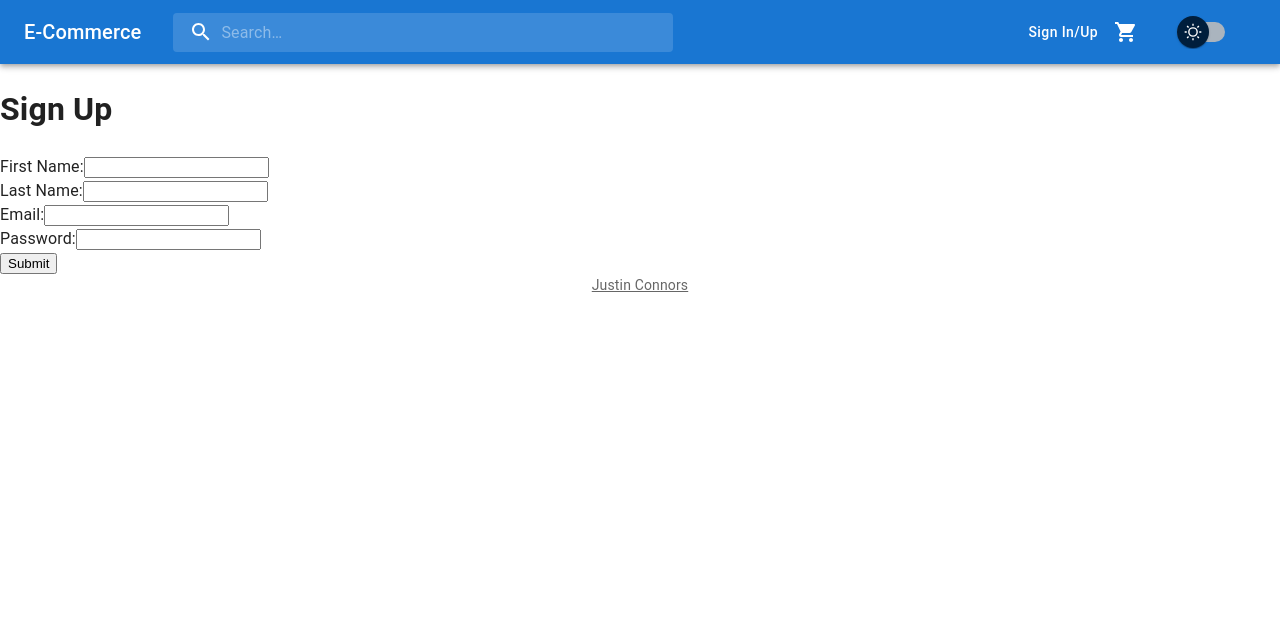
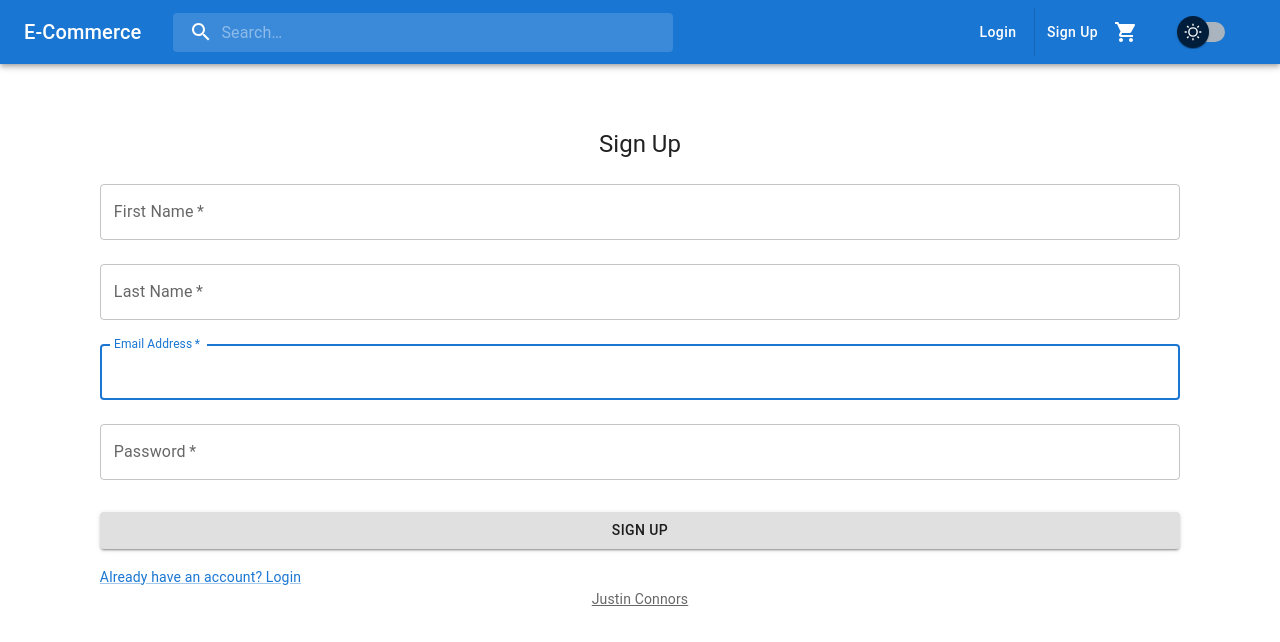
Before and after one commit to Justin-Connors/e-commerce-site, a React (Create React App) app in the folder client/: page /signup in a window 1280 px wide. Shown: the top 642 px of the page. Built offline with nearby package versions, Linux system fonts and the light colour scheme.

Commit message:
login and sign up page creation, changes to navbar

```diff
--- a/client/src/components/Nav/index.js
+++ b/client/src/components/Nav/index.js
@@ -1,5 +1,14 @@
 import React, { useState } from "react";
-import { AppBar, Toolbar, Typography, Button, IconButton } from "@mui/material";
+import { useNavigate } from "react-router-dom";
+import auth from "../../utils/auth";
+import {
+  AppBar,
+  Toolbar,
+  Typography,
+  Button,
+  IconButton,
+  Divider,
+} from "@mui/material";
 import { styled, alpha } from "@mui/material/styles";
 import SearchIcon from "@mui/icons-material/Search";
 import CartIcon from "@mui/icons-material/ShoppingCart";
@@ -67,6 +76,13 @@
 };
 
 const Nav = () => {
+  const navigate = useNavigate();
+
+  const logout = () => {
+    auth.logout();
+    navigate("/");
+  };
+
   return (
     <AppBar position="static">
       <Toolbar style={{ justifyContent: "flex-end" }}>
@@ -87,13 +103,20 @@
             inputProps={{ "aria-label": "search" }}
           />
         </Search>
-        {/* {user.loggedIn ? (
-          <Button color="inherit">Profile</Button>
-        ) : (
-          <Button color="inherit">Sign In/Up</Button>
-        )} */}
-        <Button color="inherit" style={{ textTransform: "none" }}>
-          Sign In/Up
+        <Button
+          color="inherit"
+          style={{ textTransform: "none", marginRight: "0.25rem" }}
+          onClick={() => navigate("/login")}
+        >
+          Login
+        </Button>
+        <Divider orientation="vertical" flexItem variant="middle" />
+        <Button
+          color="inherit"
+          style={{ textTransform: "none", marginLeft: "0.25rem" }}
+          onClick={() => navigate("/signup")}
+        >
+          Sign Up
         </Button>
         <IconButton color="inherit">
           <CartIcon />
--- a/client/src/pages/Login/index.js
+++ b/client/src/pages/Login/index.js
@@ -1,21 +1,92 @@
-import React from "react";
+import * as React from "react";
+import { useNavigate } from "react-router-dom";
+import Button from "@mui/material/Button";
+import TextField from "@mui/material/TextField";
+import FormControlLabel from "@mui/material/FormControlLabel";
+import Checkbox from "@mui/material/Checkbox";
+import Link from "@mui/material/Link";
+import Grid from "@mui/material/Grid";
+import Box from "@mui/material/Box";
+import Typography from "@mui/material/Typography";
 
 const Login = () => {
+  const navigate = useNavigate();
+
+  const handleSubmit = (event) => {
+    event.preventDefault();
+    const data = new FormData(event.currentTarget);
+    console.log({
+      email: data.get("email"),
+      password: data.get("password"),
+    });
+  };
   return (
-    <div>
-      <h1>Login</h1>
-      <form>
-        <div>
-          <label>Email</label>
-          <input type="email" />
-        </div>
-        <div>
-          <label>Password</label>
-          <input type="password" />
-        </div>
-        <button type="submit">Submit</button>
-      </form>
-    </div>
+    <Box
+      sx={{
+        marginTop: 8,
+        display: "flex",
+        flexDirection: "column",
+        alignItems: "center",
+      }}
+    >
+      <Typography component="h1" variant="h5">
+        Login
+      </Typography>
+      <Box component="form" onSubmit={handleSubmit} noValidate sx={{ mt: 1 }}>
+        <TextField
+          margin="normal"
+          required
+          fullWidth
+          id="email"
+          label="Email Address"
+          name="email"
+          autoComplete="email"
+          autoFocus
+        />
+
+        <TextField
+          margin="normal"
+          required
+          fullWidth
+          name="password"
+          label="Password"
+          type="password"
+          id="password"
+          autoComplete="current-password"
+        />
+        <FormControlLabel
+          control={<Checkbox value="remember" color="primary" />}
+          label="Remember me"
+        />
+        <Button
+          type="submit"
+          color="inherit"
+          fullWidth
+          variant="contained"
+          sx={{ mt: 3, mb: 2 }}
+        >
+          Login
+        </Button>
+        <Grid container>
+          <Grid item xs>
+            <Link href="#" variant="body2">
+              Forgot password?
+            </Link>
+          </Grid>
+          <Grid item>
+            <Link
+              variant="body2"
+              onClick={() => {
+                navigate("/signup");
+              }}
+              style={{ cursor: "pointer" }}
+            >
+              {"Don't have an account? Sign Up"}
+            </Link>
+          </Grid>
+        </Grid>
+      </Box>
+    </Box>
   );
 };
 
--- a/client/src/pages/Signup/index.js
+++ b/client/src/pages/Signup/index.js
@@ -1,30 +1,94 @@
-import React from "react";
+import * as React from "react";
+import { useNavigate } from "react-router-dom";
+import Button from "@mui/material/Button";
+import TextField from "@mui/material/TextField";
+import Box from "@mui/material/Box";
+import Typography from "@mui/material/Typography";
+import Link from "@mui/material/Link";
+import Grid from "@mui/material/Grid";
 
-const Signup = () => {
+const Login = () => {
+  const navigate = useNavigate();
+
+  const handleSubmit = (event) => {};
   return (
-    <div>
-      <h1>Sign Up</h1>
-      <form>
-        <div>
-          <label htmlFor="firstname">First Name:</label>
-          <input type="text" id="firstname" name="firstname" />
-        </div>
-        <div>
-          <label htmlFor="lastname">Last Name:</label>
-          <input type="text" id="lastname" name="lastname" />
-        </div>
-        <div>
-          <label htmlFor="email">Email:</label>
-          <input type="email" id="email" name="email" />
-        </div>
-        <div>
-          <label htmlFor="password">Password:</label>
-          <input type="password" id="password" name="password" />
-        </div>
-        <button type="submit">Submit</button>
-      </form>
-    </div>
+    <Box
+      sx={{
+        marginTop: 8,
+        display: "flex",
+        flexDirection: "column",
+        alignItems: "center",
+      }}
+    >
+      <Typography component="h1" variant="h5">
+        Sign Up
+      </Typography>
+      <Box component="form" onSubmit={handleSubmit} noValidate sx={{ mt: 1 }}>
+        <TextField
+          margin="normal"
+          required
+          fullWidth
+          id="firstName"
+          label="First Name"
+          name="firstName"
+          autoComplete="firstName"
+          autoFocus
+        />
+        <TextField
+          margin="normal"
+          required
+          fullWidth
+          id="lastName"
+          label="Last Name"
+          name="lastName"
+          autoComplete="lastName"
+          autoFocus
+        />
+        <TextField
+          margin="normal"
+          required
+          fullWidth
+          id="email"
+          label="Email Address"
+          name="email"
+          autoComplete="email"
+          autoFocus
+        />
+        <TextField
+          margin="normal"
+          required
+          fullWidth
+          name="password"
+          label="Password"
+          type="password"
+          id="password"
+          autoComplete="current-password"
+        />
+        <Button
+          type="submit"
+          color="inherit"
+          fullWidth
+          variant="contained"
+          sx={{ mt: 3, mb: 2 }}
+        >
+          Sign Up
+        </Button>
+        <Grid container>
+          <Grid item>
+            <Link
+              variant="body2"
+              onClick={() => {
+                navigate("/login");
+              }}
+              style={{ cursor: "pointer" }}
+            >
+              {"Already have an account? Login"}
+            </Link>
+          </Grid>
+        </Grid>
+      </Box>
+    </Box>
   );
 };
 
-export default Signup;
+export default Login;
```
